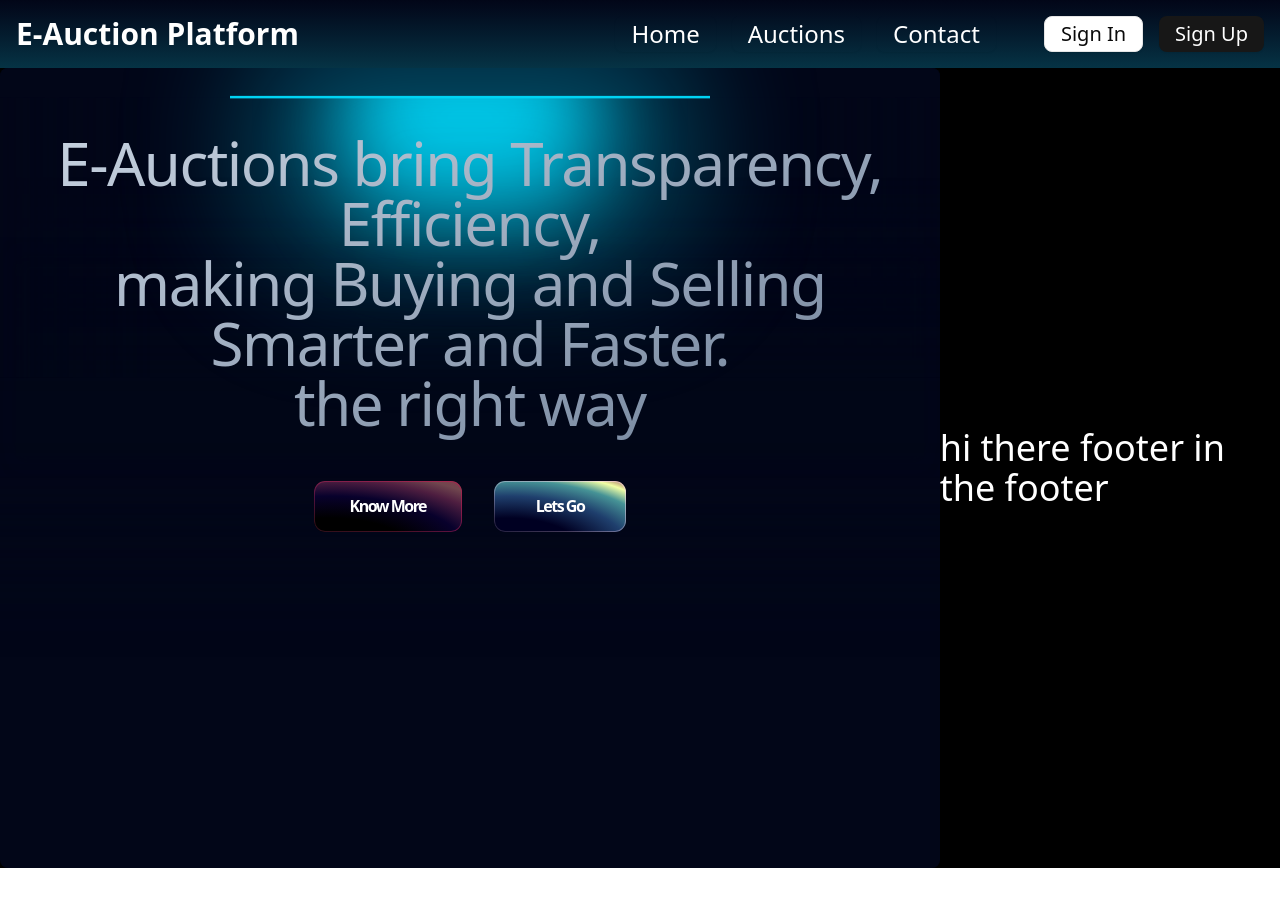
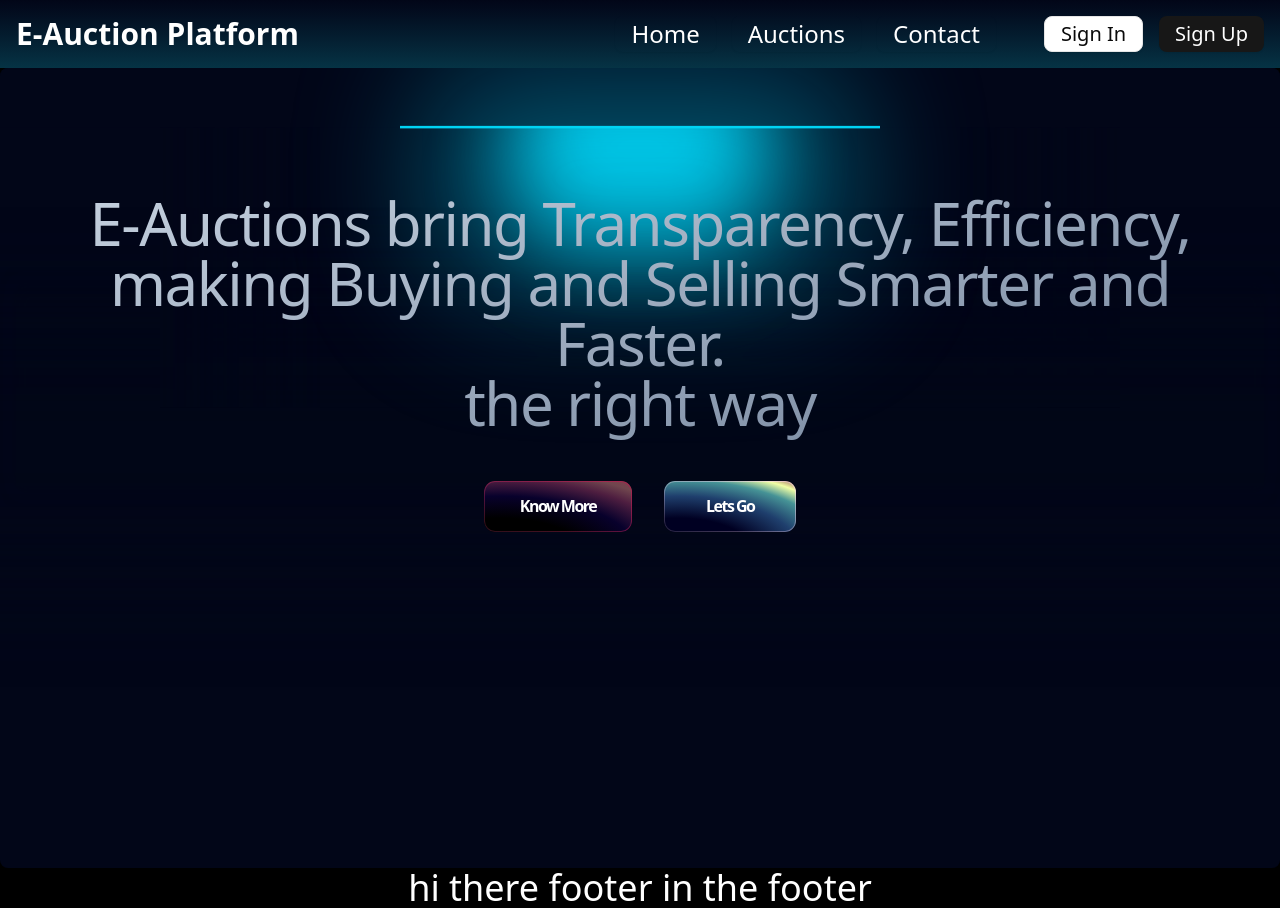
Before and after one commit to gulshank0/e-auction-platform, a Next.js app: page / in a window 1280 px wide. Before the commit the page ends 868 px from the top, so only its background shows below. Built offline with nearby package versions, Linux system fonts and the light colour scheme.

Commit message:
footer added in front page beutifies

```diff
--- a/app/page.tsx
+++ b/app/page.tsx
@@ -11,9 +11,9 @@ export default function Home() {
     <>
       <Navbar />
 
-      <main>
-        <div>
-          <div className="bg-black text-4xl text-white flex items-center justify-center relative h-[100vh]">
+      <main className="h-screen flex flex-col" >
+        <div className="bg-black text-4xl text-white ">
+
             <LampContainer>
               <motion.h1
                 initial={{ opacity: 0.5, y: 100 }}
@@ -42,10 +42,16 @@ export default function Home() {
                 </div>
               </motion.h1>
             </LampContainer>
+          <div className="flex flex-col items-center justify-center">
+
+
           <Footer />
+
           </div>
 
-        </div>
+          </div>
+
+
       </main>
     </>
   );
```
